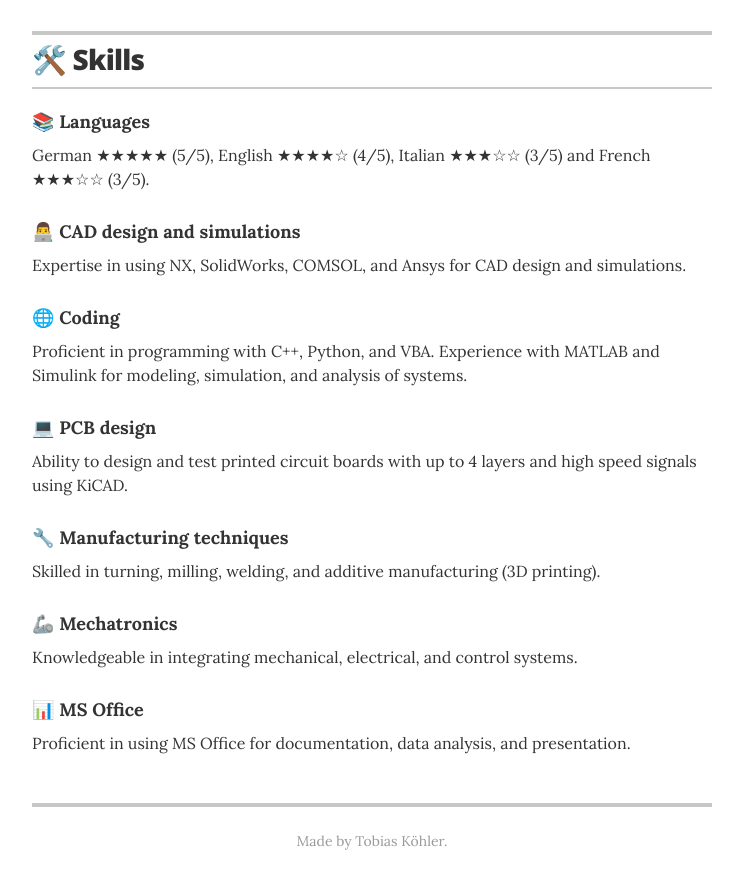
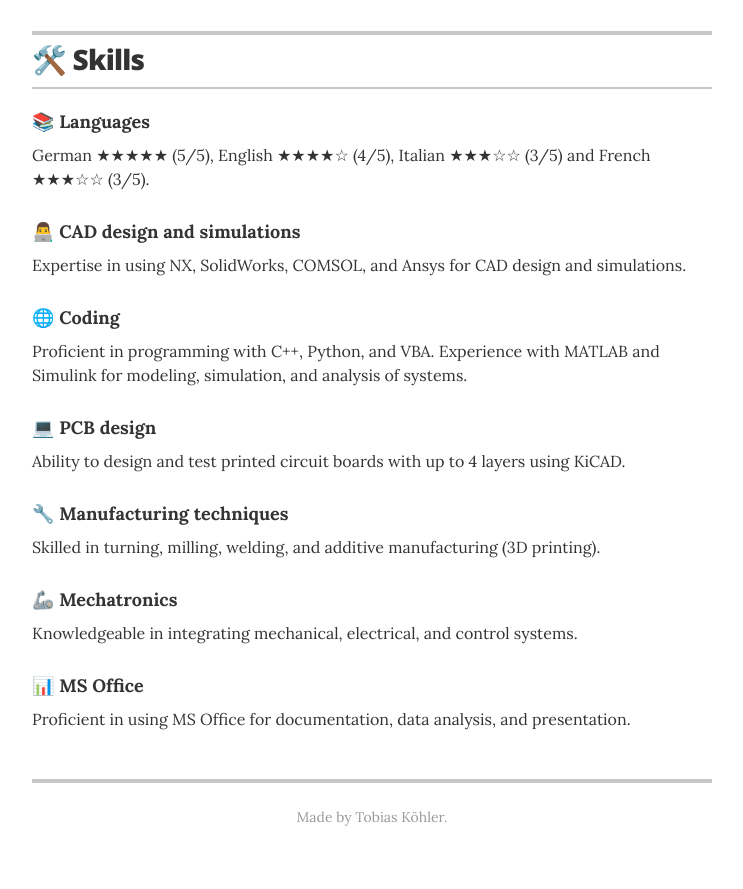
Before and after one commit to TobiasKoehlerETH/TobiasKoehlerETH.github.io, a Jekyll site: the page built from index.html, in a window 1280 px wide and 900 px high, scrolled down 1778 px. Shown: the top 889 px of the window, without its empty margins (268-1011 px from the left). Built offline with Jekyll 4.4.1, drawn with Linux system fonts in a browser that asks for light colours.

Commit message:
Update skills.yml

```diff
--- a/_data/skills.yml
+++ b/_data/skills.yml
@@ -10,7 +10,7 @@
   description: Proficient in programming with C++, Python, and VBA. Experience with MATLAB and Simulink for modeling, simulation, and analysis of systems.
 
 - skill: 💻 PCB design
-  description: Ability to design and test printed circuit boards with up to 4 layers and high speed signals using KiCAD.
+  description: Ability to design and test printed circuit boards with up to 4 layers using KiCAD.
 
 - skill: 🔧 Manufacturing techniques
   description: Skilled in turning, milling, welding, and additive manufacturing (3D printing).
```
